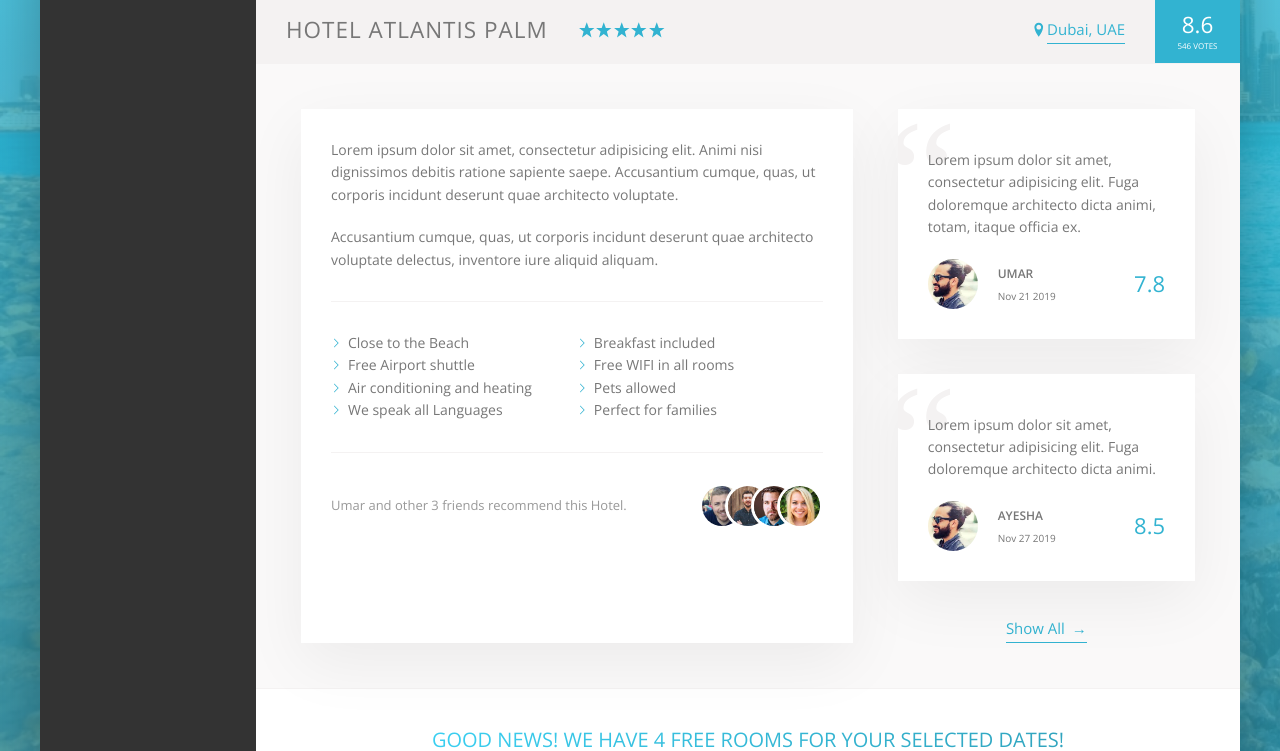
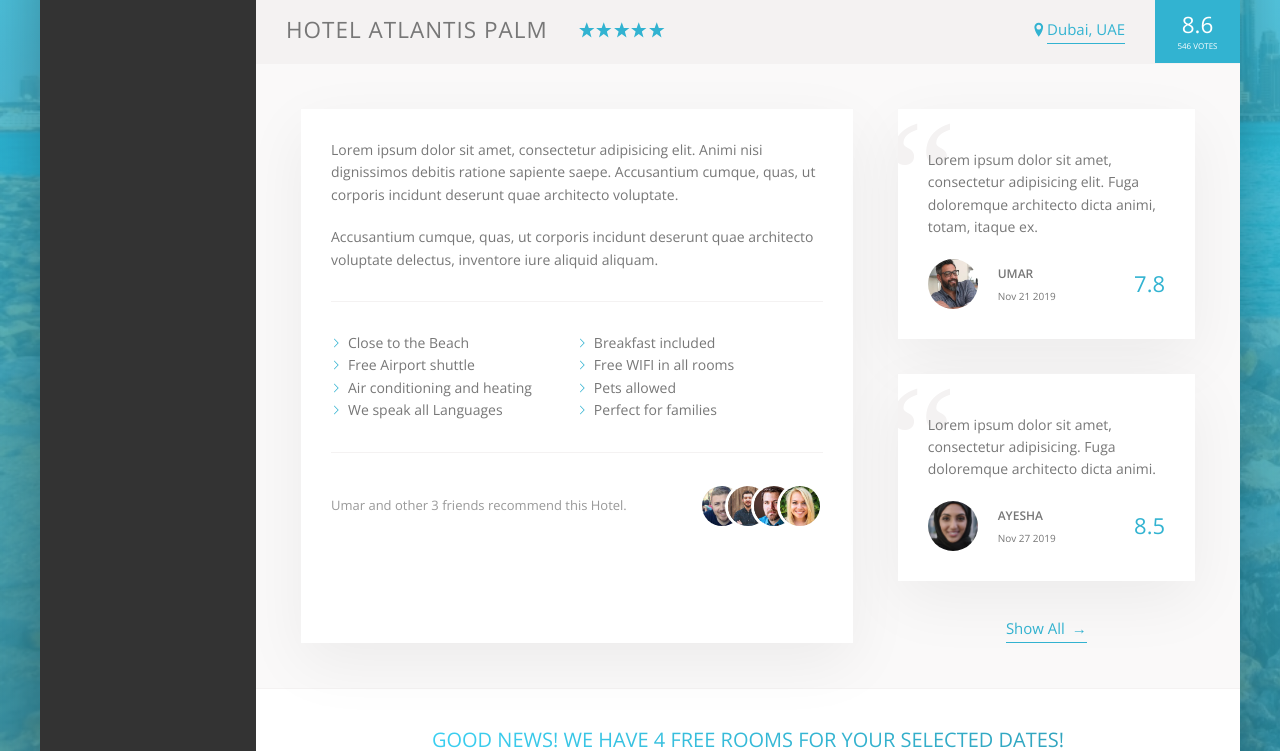
Before and after one commit to sufyzah/Booked, a website: page index.html in a window 1280 px wide. Shown: the part 539-1290 px from the top of the page. Drawn offline with nearby package versions, Linux system fonts and the light colour scheme.

Commit message:
HTML Updated

```diff
--- a/index.html
+++ b/index.html
@@ -178,11 +178,11 @@
 
                             <figure class="review">
                                 <blockquote class="review__text">
-                                        Lorem ipsum dolor sit amet, consectetur adipisicing elit. Fuga doloremque architecto dicta animi, totam, itaque officia ex.
+                                        Lorem ipsum dolor sit amet, consectetur adipisicing elit. Fuga doloremque architecto dicta animi, totam, itaque ex.
                                 </blockquote>
 
                                 <figcaption class="review__user">
-                                    <img src="/img/user.png" alt="Review" class="review__photo">
+                                    <img src="/img/user-1.png" alt="Review" class="review__photo">
                                     <div class="review__user-box">
                                         <p class="review__user-name">Umar</p>
                                         <p class="review__user-date">Nov 21 2019</p>
@@ -194,11 +194,11 @@
 
                             <figure class="review">
                                 <blockquote class="review__text">
-                                        Lorem ipsum dolor sit amet, consectetur adipisicing elit. Fuga doloremque architecto dicta animi.
+                                        Lorem ipsum dolor sit amet, consectetur adipisicing. Fuga doloremque architecto dicta animi.
                                 </blockquote>
 
                                 <figcaption class="review__user">
-                                    <img src="/img/user.png" alt="Review" class="review__photo">
+                                    <img src="/img/user-2.png" alt="Review" class="review__photo">
                                     <div class="review__user-box">
                                         <p class="review__user-name">Ayesha</p>
                                         <p class="review__user-date">Nov 27 2019</p>
```
